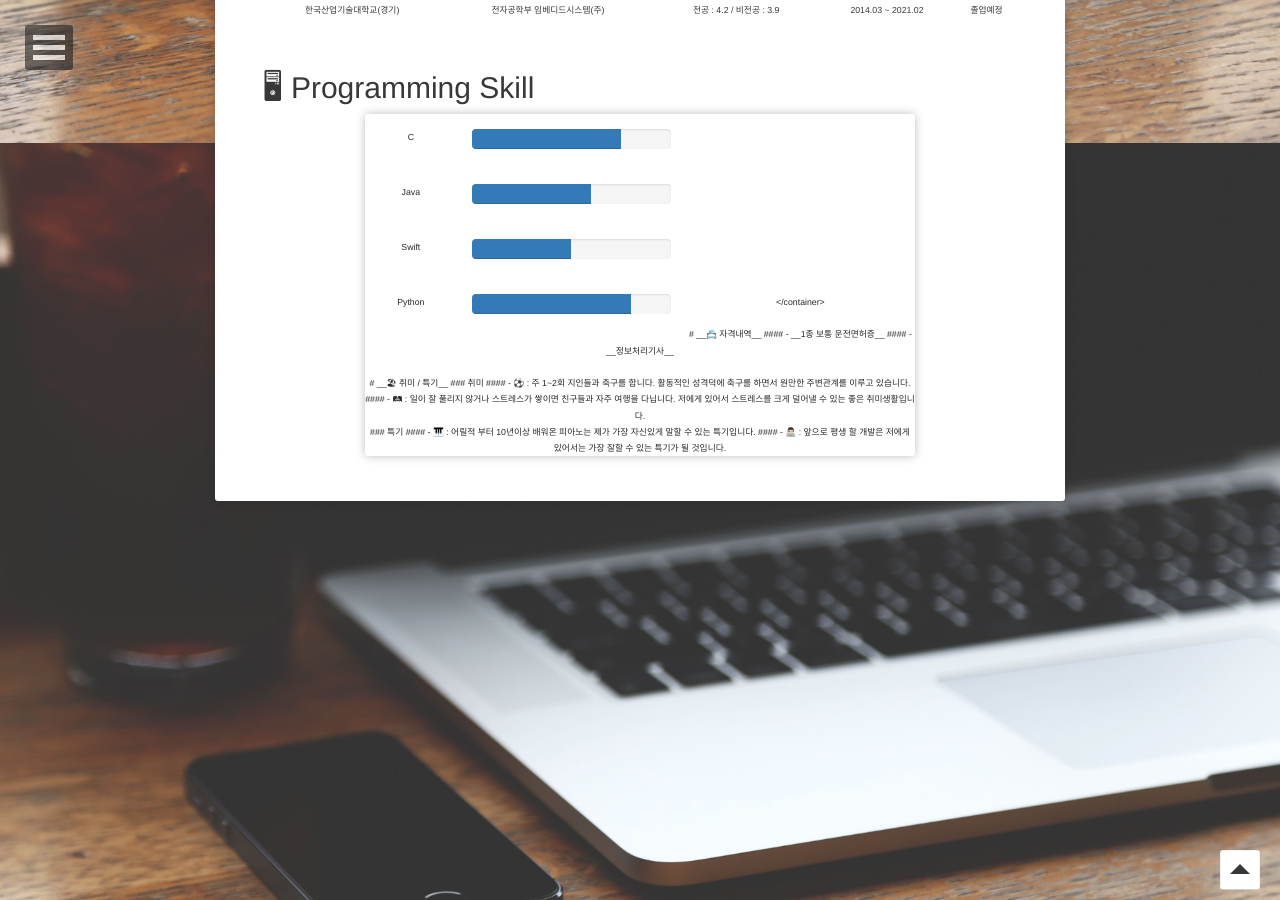
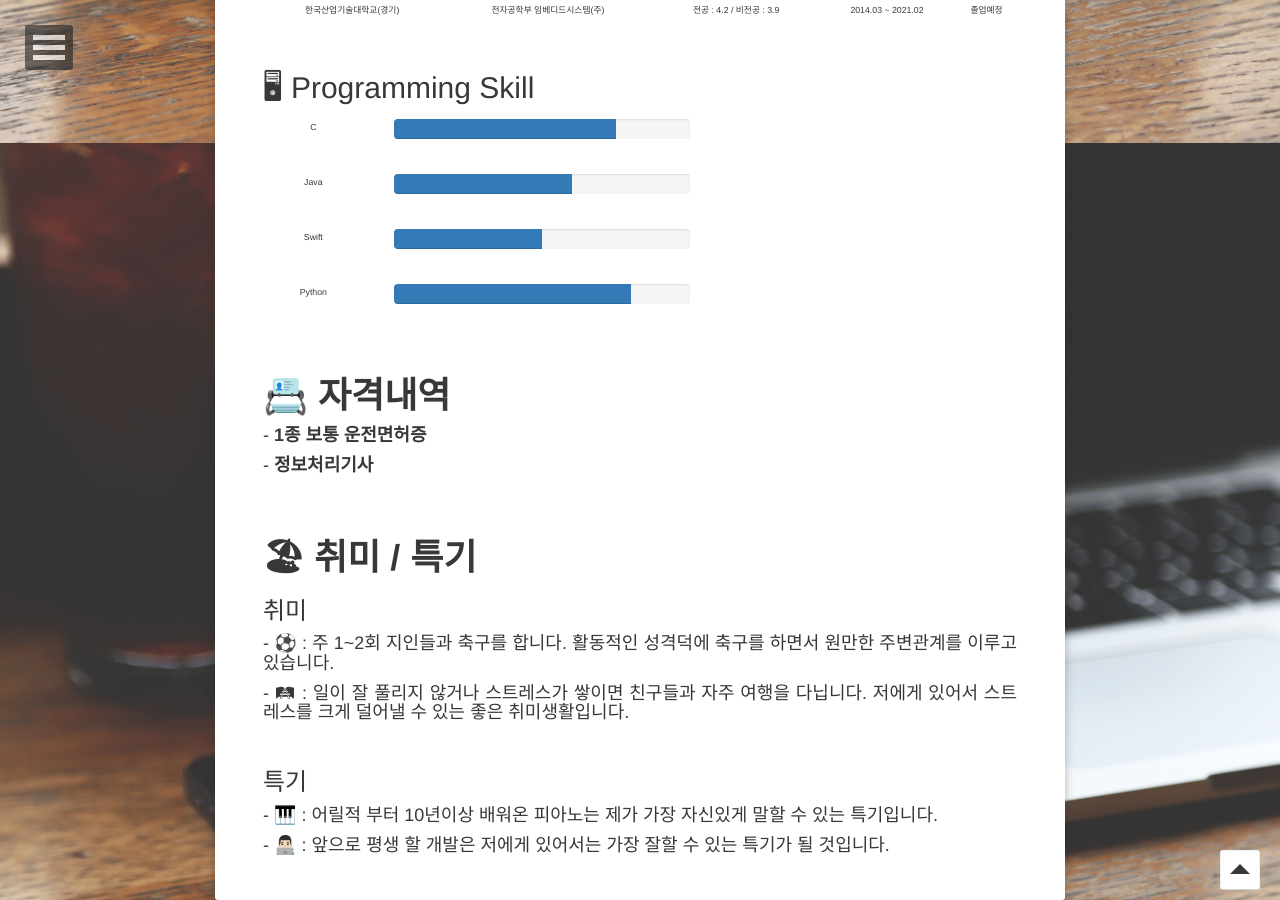
Before and after one commit to sangwoo24/sangwoo24.github.io, a Jekyll site: the page built from about/index.md, in a window 1280 px wide and 900 px high, scrolled down 757 px. Built offline with Jekyll 4.4.1, drawn with Linux system fonts in a browser that asks for light colours.

Commit message:
Update index.md

```diff
--- a/about/index.md
+++ b/about/index.md
@@ -39,7 +39,7 @@ comments: false
 <link rel="stylesheet" href="https://maxcdn.bootstrapcdn.com/bootstrap/3.3.7/css/bootstrap.min.css" integrity="sha384-BVYiiSIFeK1dGmJRAkycuHAHRg32OmUcww7on3RYdg4Va+PmSTsz/K68vbdEjh4u" crossorigin="anonymous">
 
 
-<div class="container">
+
   <div class="row">
     <div class="col-xs-2">C</div>
     <div class="col-xs-5">
@@ -82,8 +82,8 @@ comments: false
           </div>
         </div>
       </div>
+    </div>
 </div>
-</container>
 
 
 <br><br>
```
